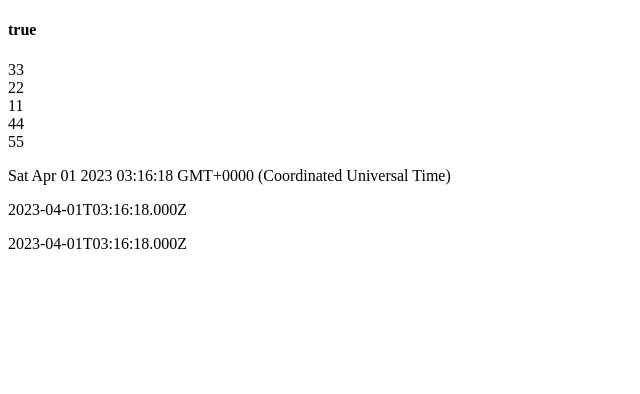
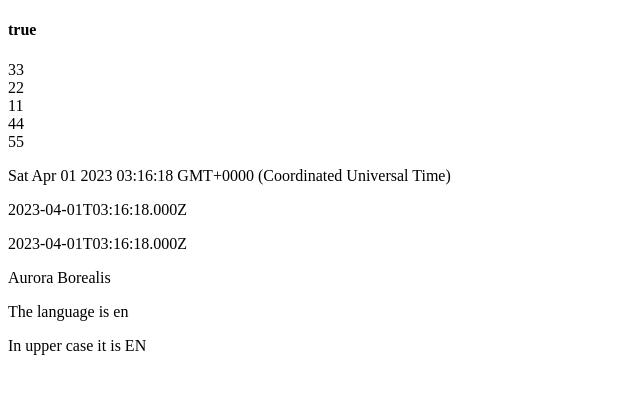
Before and after one commit to L4XM1/ES-5-and-up, a plain HTML site: page index.html in a window 1280 px wide. Shown: the whole page, without its empty margins (0-640 px from the left). Drawn offline with Linux system fonts and the light colour scheme.

Commit message:
feat: add property getters and setters

```diff
--- a/index.html
+++ b/index.html
@@ -12,6 +12,7 @@
     <div id="date-wrapper">
       <p id="date"></p>
     </div>
+    <div id="test"></div>
     <script src="main.js"></script>
   </body>
 </html>
--- a/main.js
+++ b/main.js
@@ -217,3 +217,59 @@ document
 document
   .getElementById("date-wrapper")
   .appendChild(document.createElement("p")).textContent = d.toJSON();
+
+//Property Getters and Setters
+//define object methods with a syntax that looks like getting or setting a property
+//This example creates a getter for a property called fullName
+
+var person = {
+  firstName: "Aurora",
+  lastName: "Borealis ",
+  get fullName() {
+    return this.firstName + " " + this.lastName;
+  },
+};
+document.getElementById("test").innerHTML = person.fullName;
+
+//This example creates a setter and a getter for the language property:
+
+var person2 = {
+  firstName: "Jhon",
+  lastName: "Doe",
+  language: "NO",
+  get lang() {
+    return this.language;
+  },
+  set lang(value) {
+    this.language = value;
+  },
+};
+
+//set an obj property with a setter
+person2.lang = "en";
+
+//display data using a getter
+document
+  .getElementById("test")
+  .appendChild(document.createElement("p")).innerHTML =
+  "The language is " + person2.lang;
+
+//setter to secure upper case updates of language
+
+var person3 = {
+  firstName: "Jane",
+  lastName: "Doe",
+  language: "NO",
+  set lang(value) {
+    this.language = value.toUpperCase();
+  },
+};
+
+//set an obj property with a setter
+person3.lang = "en";
+
+//display data from the obj
+document
+  .getElementById("test")
+  .appendChild(document.createElement("p")).innerHTML =
+  "In upper case it is " + person3.language;
```
